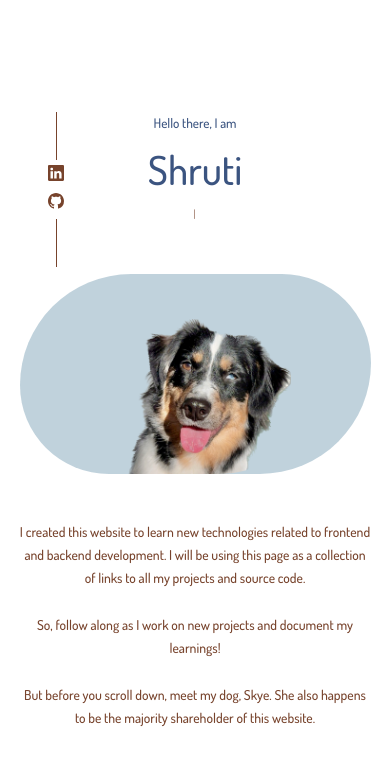
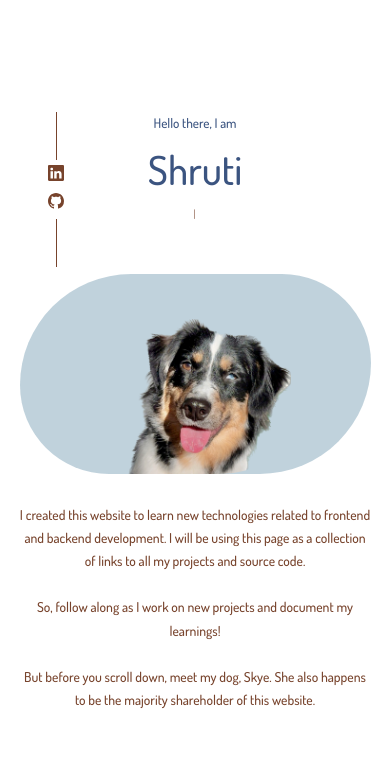
Before and after one commit to ShrutiBendale/ShrutiAndSkyeFrontend, a React (Create React App) app: page / in a window 390 px wide. Shown: the top 766 px of the page. Built offline with nearby package versions, Linux system fonts and the light colour scheme.

Commit message:
Fix spacing in the header

```diff
--- a/src/components/header/header.css
+++ b/src/components/header/header.css
@@ -195,14 +195,12 @@ header {
     }
 
     .header_mid_text {
-        /* display: none; */
-        /* display: inline; */
         width: 100%;
         position: absolute;
         left: 0;
         right: 0;
 
-        padding-top:70%;
+        padding-top:65%;
         font-size: 3.5vi;
 
     }
```
